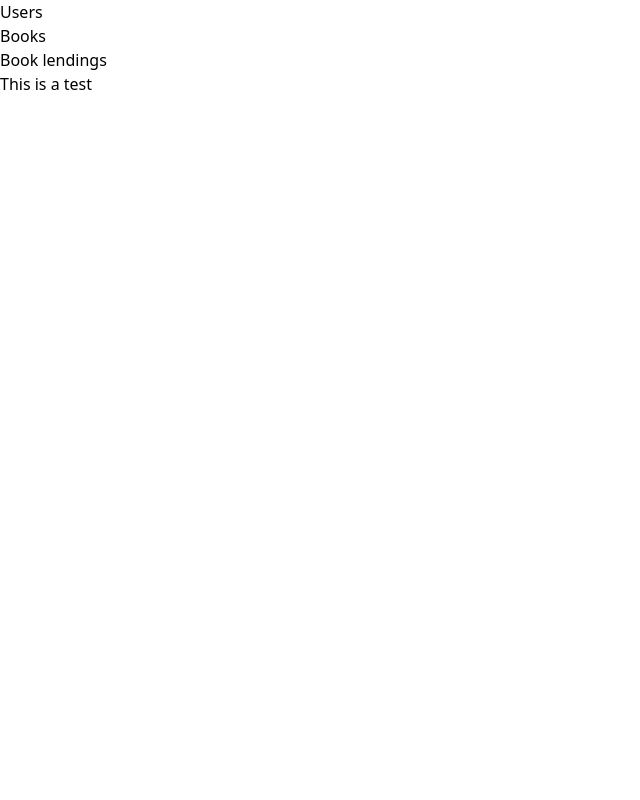
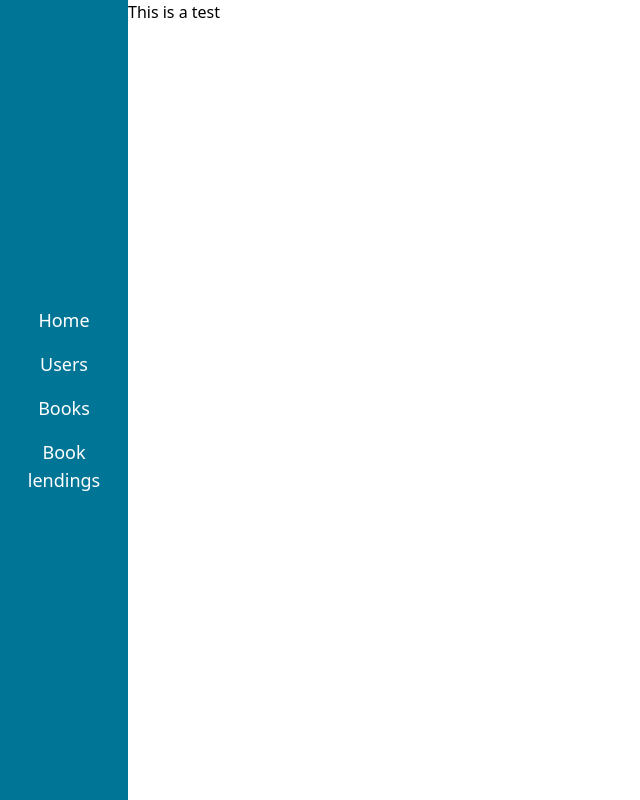
Before and after one commit to jimkdev/library-client, a Next.js app: page /dashboard/users in a window 1280 px wide. Shown: the whole page, without its empty margins (0-640 px from the left). Built offline with nearby package versions, Linux system fonts and the light colour scheme.

Commit message:
Style aside
Add styles to dashboard layout

```diff
--- a/src/app/dashboard/layout.tsx
+++ b/src/app/dashboard/layout.tsx
@@ -9,7 +9,7 @@ export default function DashboardLayout({
   return (
     <>
       {/*<header></header>*/}
-      <main>
+      <main className="h-[100%] flex">
         <Aside />
         <div>{children}</div>
       </main>
--- a/src/components/aside/aside.tsx
+++ b/src/components/aside/aside.tsx
@@ -3,16 +3,39 @@ import { JSX } from "react";
 
 export default function Aside(): JSX.Element {
   return (
-    <div>
-      <ul>
-        <li>
-          <Link href={"/dashboard/users"}>Users</Link>
+    <div className="min-w-[10%] max-w-[10%] h-[100%] flex flex-col flex-wrap justify-center items-center bg-cyan-700 text-white">
+      <ul className="text-lg w-[100%]">
+        <li className="w-[100%]">
+          <Link
+            className="hover:bg-cyan-800 w-[100%] inline-block text-center p-2"
+            href={"/dashboard/home"}
+          >
+            Home
+          </Link>
         </li>
-        <li>
-          <Link href={"/dashboard/books"}>Books</Link>
+        <li className="w-[100%]">
+          <Link
+            className="hover:bg-cyan-800 w-[100%] inline-block text-center p-2"
+            href={"/dashboard/users"}
+          >
+            Users
+          </Link>
         </li>
-        <li>
-          <Link href={"/dashboard/book-lendings"}>Book lendings</Link>
+        <li className="w-[100%]">
+          <Link
+            className="hover:bg-cyan-800 w-[100%] inline-block text-center p-2"
+            href={"/dashboard/books"}
+          >
+            Books
+          </Link>
+        </li>
+        <li className="w-[100%]">
+          <Link
+            className="hover:bg-cyan-800 w-[100%] inline-block text-center p-2"
+            href={"/dashboard/book-lendings"}
+          >
+            Book lendings
+          </Link>
         </li>
       </ul>
     </div>
```
